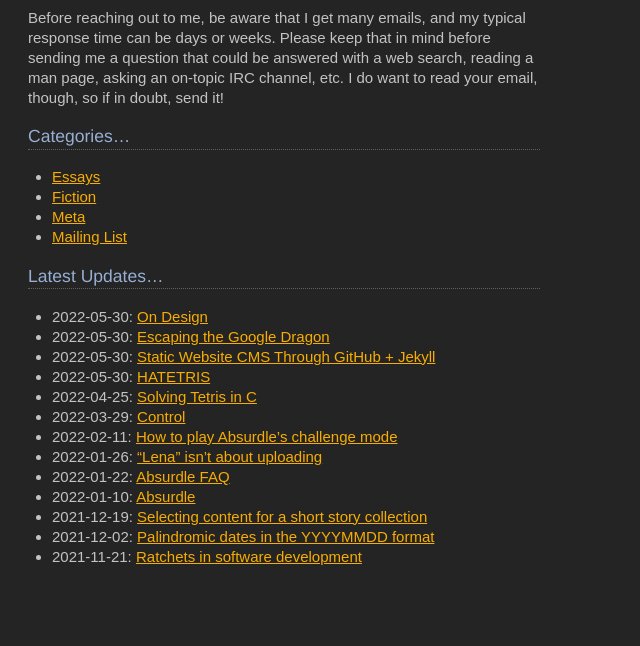
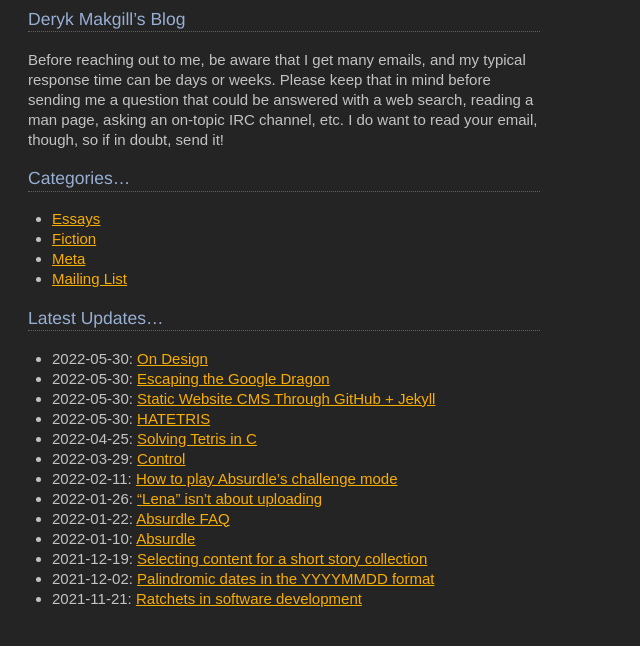
Before and after one commit to dmkgll/dmkgll, a Jekyll site: the page built from index.md, in a window 1280 px wide. Shown: the top 646 px of the page, without its empty margins (0-640 px from the left). Built offline with Jekyll 4.4.1, drawn with Linux system fonts in a browser that asks for light colours; our own code applies the rules of GitHub Pages for plain Markdown files.

Commit message:
Update index.md

```diff
--- a/index.md
+++ b/index.md
@@ -1,6 +1,8 @@
 ---
 layout: default
 ---
+
+### Deryk Makgill's Blog
 
 Before reaching out to me, be aware that I get many emails, and my typical response time can be days or weeks. Please keep that in mind before sending me a question that could be answered with a web search, reading a man page, asking an on-topic IRC channel, etc. I do want to read your email, though, so if in doubt, send it!
 
```
